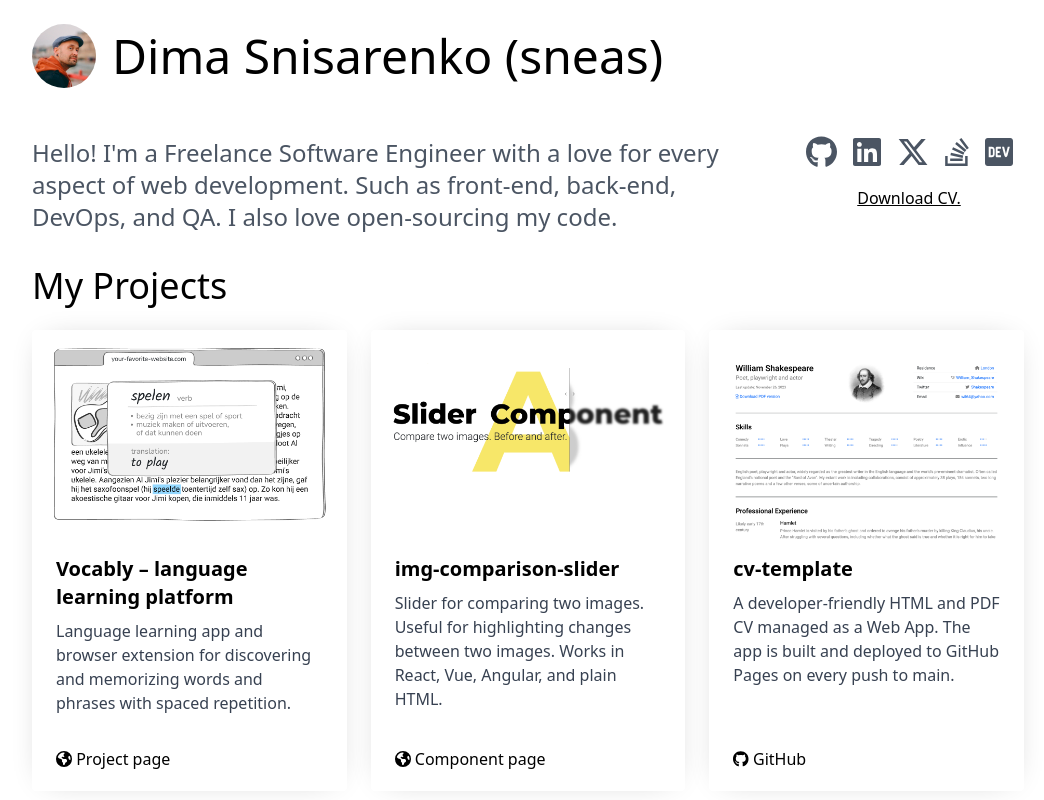
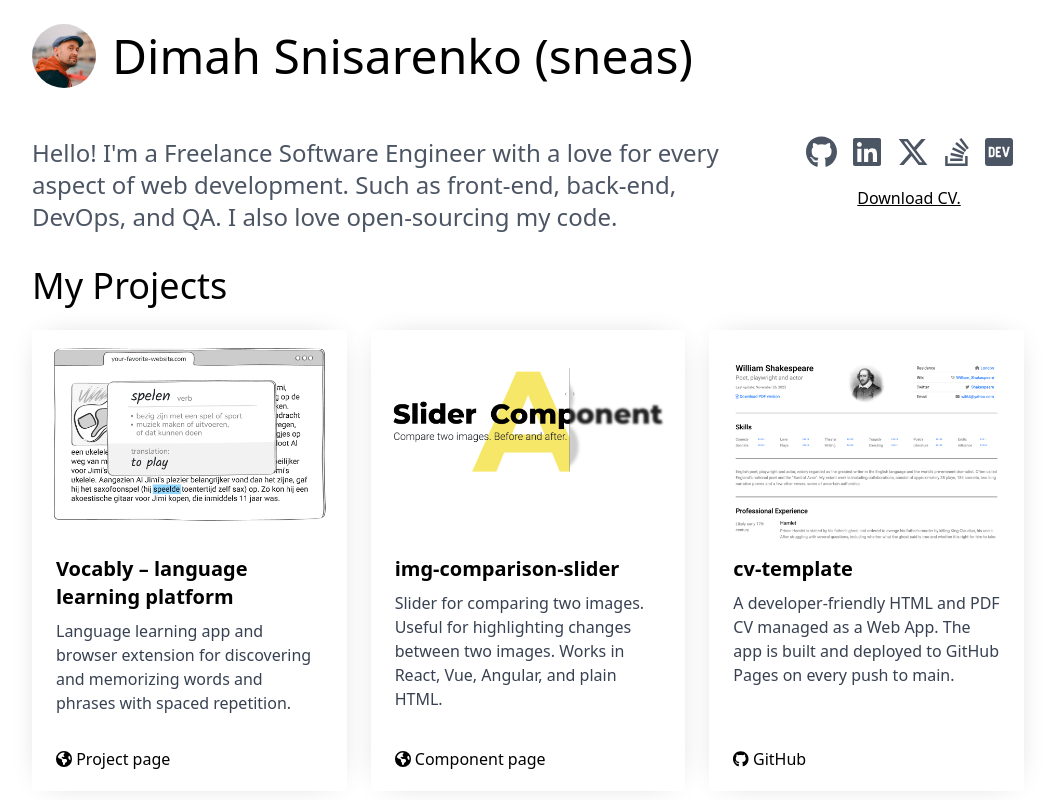
Before and after one commit to sneas/sneas.io, a Gatsby site: page / in a window 1280 px wide. Shown: the top 800 px of the page, without its empty margins (112-1156 px from the left). Built offline with nearby package versions, Linux system fonts and the light colour scheme; Gatsby itself is replaced by a stand-in of ours.

Commit message:
feat: dima -> dimah

```diff
--- a/src/components/layout.js
+++ b/src/components/layout.js
@@ -18,7 +18,7 @@ const Layout = ({ children }) => {
               alt="Photo of Dima Snisarenko"
             />
           </a>
-          <h1 className="text-5xl">Dima Snisarenko (sneas)</h1>
+          <h1 className="text-5xl">Dimah Snisarenko (sneas)</h1>
         </div>
       </header>
       <div className="flex-1">
```
